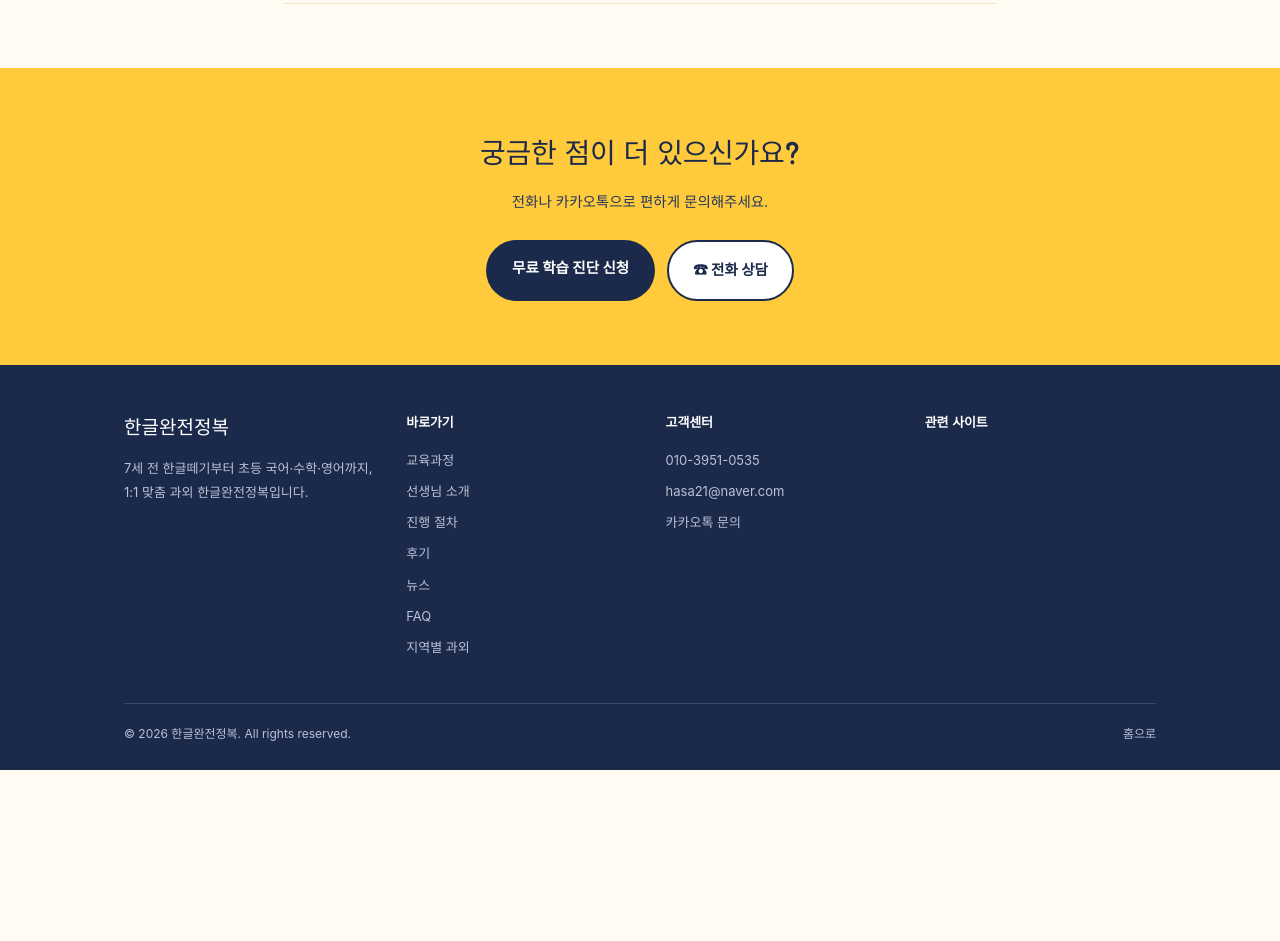
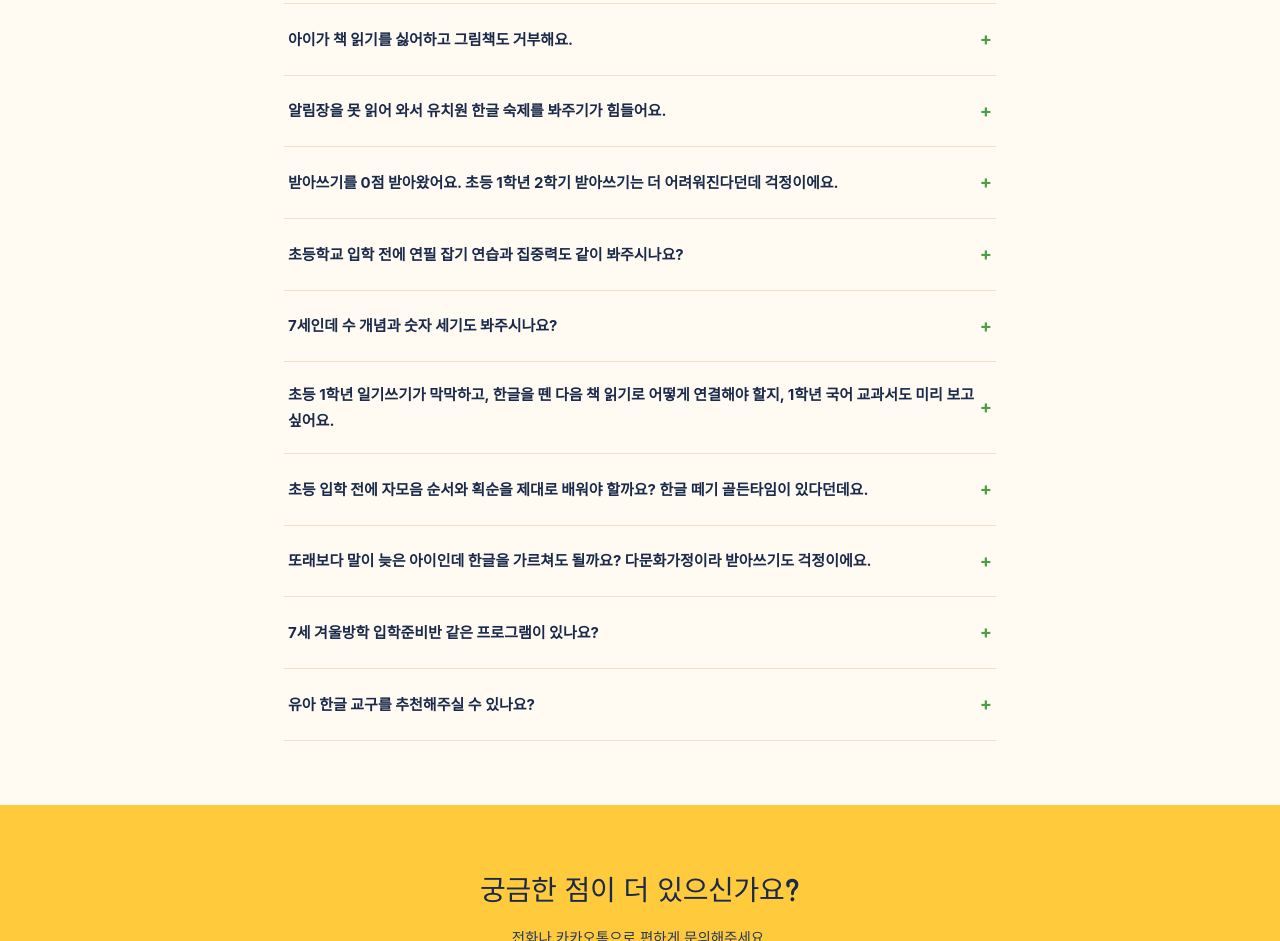
Before and after one commit to hasa080525-ctrl/startse, a plain HTML site: page faq.html in a window 1280 px wide. Shown: the part 1351-2292 px from the top of the page. Before the commit the page ends 2121 px from the top, so only its background shows below. Drawn offline with Linux system fonts and the light colour scheme; a web font is replaced by a local one.

Commit message:
콘텐츠: 신규 키워드를 FAQ 본문에 자연스럽게 반영
Co-Authored-By: Claude Sonnet 5 <noreply@anthropic.com>

```diff
--- a/faq.html
+++ b/faq.html
@@ -159,6 +159,46 @@
         <div class="faq-q">지금은 한글을 배우는 단계인데, 나중에 진학할 학교 정보도 미리 찾아볼 수 있나요?<span class="plus">+</span></div>
         <div class="faq-a"><p>네, 지금은 한글을 익히는 단계이지만 앞으로 자녀가 진학할 고등학교 정보를 미리 찾아보고 싶은 학부모님은 <a href="https://edu.naver.com/school-search?level=high" target="_blank" rel="noopener">네이버 학교 검색</a>을 참고하실 수 있습니다. 학사일정·급식 등 더 다양한 학교 공공데이터는 교육부 <a href="https://open.neis.go.kr/portal/mainPage.do" target="_blank" rel="noopener">나이스(NEIS) 교육정보 개방포털</a>에서도 확인하실 수 있습니다.</p></div>
       </div>
+      <div class="faq-item">
+        <div class="faq-q">아이가 책 읽기를 싫어하고 그림책도 거부해요.<span class="plus">+</span></div>
+        <div class="faq-a"><p>글자가 아직 낯선 아이에게 책은 '읽어야 하는 숙제'로 느껴지기 쉽습니다. 그림을 먼저 짚어가며 이야기하듯 접근하고, 통글자부터 익숙해지게 해 책에 대한 거부감을 줄여드립니다.</p></div>
+      </div>
+      <div class="faq-item">
+        <div class="faq-q">알림장을 못 읽어 와서 유치원 한글 숙제를 봐주기가 힘들어요.<span class="plus">+</span></div>
+        <div class="faq-a"><p>알림장을 못 읽는 건 아직 통글자·받침 읽기가 익숙하지 않은 경우가 많습니다. 유치원 숙제와 연계해 집에서도 반복할 수 있는 간단한 방법을 알려드려 부담을 줄여드립니다.</p></div>
+      </div>
+      <div class="faq-item">
+        <div class="faq-q">받아쓰기를 0점 받아왔어요. 초등 1학년 2학기 받아쓰기는 더 어려워진다던데 걱정이에요.<span class="plus">+</span></div>
+        <div class="faq-a"><p>받아쓰기 0점은 대부분 특정 음운 규칙(받침, 이중모음 등)에서 막히는 경우입니다. 그 지점을 정확히 짚어 반복 연습하면 금방 따라잡을 수 있고, 2학기로 갈수록 어려워지는 받아쓰기도 단계별로 대비해드립니다.</p></div>
+      </div>
+      <div class="faq-item">
+        <div class="faq-q">초등학교 입학 전에 연필 잡기 연습과 집중력도 같이 봐주시나요?<span class="plus">+</span></div>
+        <div class="faq-a"><p>네, 바른 연필 잡기와 짧은 시간이라도 자리에 앉아 집중하는 습관을 한글 학습과 함께 자연스럽게 길러드립니다.</p></div>
+      </div>
+      <div class="faq-item">
+        <div class="faq-q">7세인데 수 개념과 숫자 세기도 봐주시나요?<span class="plus">+</span></div>
+        <div class="faq-a"><p>네, 한글뿐 아니라 1:1 유아수학으로 숫자 세기부터 간단한 수 개념까지 놀이처럼 접하며 함께 봐드립니다.</p></div>
+      </div>
+      <div class="faq-item">
+        <div class="faq-q">초등 1학년 일기쓰기가 막막하고, 한글을 뗀 다음 책 읽기로 어떻게 연결해야 할지, 1학년 국어 교과서도 미리 보고 싶어요.<span class="plus">+</span></div>
+        <div class="faq-a"><p>한글을 뗀 직후에는 짧은 문장을 따라 쓰는 것부터 시작해 일기쓰기로 자연스럽게 이어가고, 책 읽기는 통글자에서 문장 읽기로 단계를 밟아 연결합니다. 초1 국어 교과서 내용도 미리 훑어보며 입학 후 수업을 수월하게 따라가도록 준비합니다.</p></div>
+      </div>
+      <div class="faq-item">
+        <div class="faq-q">초등 입학 전에 자모음 순서와 획순을 제대로 배워야 할까요? 한글 떼기 골든타임이 있다던데요.<span class="plus">+</span></div>
+        <div class="faq-a"><p>자모음 순서와 획순을 처음부터 바르게 익히면 이후 받아쓰기·쓰기 속도에서 차이가 납니다. 보통 6~7세 사이를 한글 떼기 골든타임으로 보는데, 이 시기를 놓쳤더라도 지금부터 순서대로 다시 잡아드리면 충분히 따라잡을 수 있습니다.</p></div>
+      </div>
+      <div class="faq-item">
+        <div class="faq-q">또래보다 말이 늦은 아이인데 한글을 가르쳐도 될까요? 다문화가정이라 받아쓰기도 걱정이에요.<span class="plus">+</span></div>
+        <div class="faq-a"><p>말이 늦은 아이는 한글 학습 속도도 늦춰 천천히, 반복적으로 접근합니다. 다문화가정 자녀의 경우 한국어 어휘 노출이 상대적으로 적을 수 있어 받아쓰기 전 어휘 확장부터 함께 챙겨드립니다.</p></div>
+      </div>
+      <div class="faq-item">
+        <div class="faq-q">7세 겨울방학 입학준비반 같은 프로그램이 있나요?<span class="plus">+</span></div>
+        <div class="faq-a"><p>별도의 고정 커리큘럼보다는 아이의 현재 수준에 맞춰 입학 전까지 한글·연산·집중력을 단계적으로 완성하는 겨울방학 맞춤 과외로 진행합니다.</p></div>
+      </div>
+      <div class="faq-item">
+        <div class="faq-q">유아 한글 교구를 추천해주실 수 있나요?<span class="plus">+</span></div>
+        <div class="faq-a"><p>아이 성향에 따라 효과가 다르므로, 상담 시 현재 사용 중인 교구나 책을 말씀해주시면 아이에게 맞는 교구·활동을 함께 추천해드립니다.</p></div>
+      </div>
     </div>
   </div>
 </section>
```
